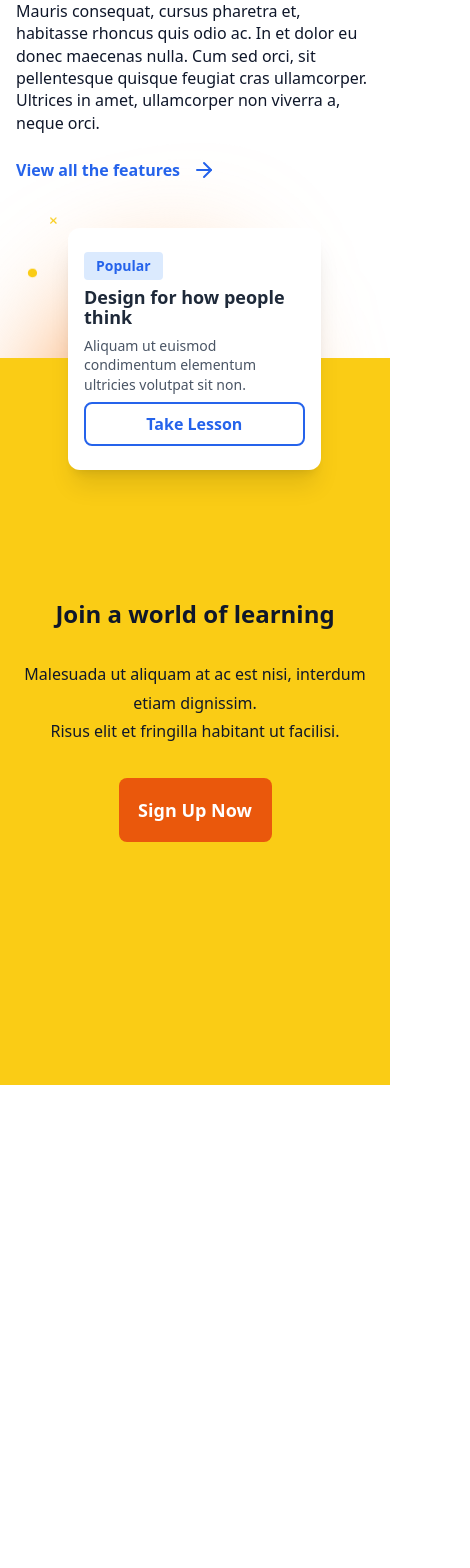
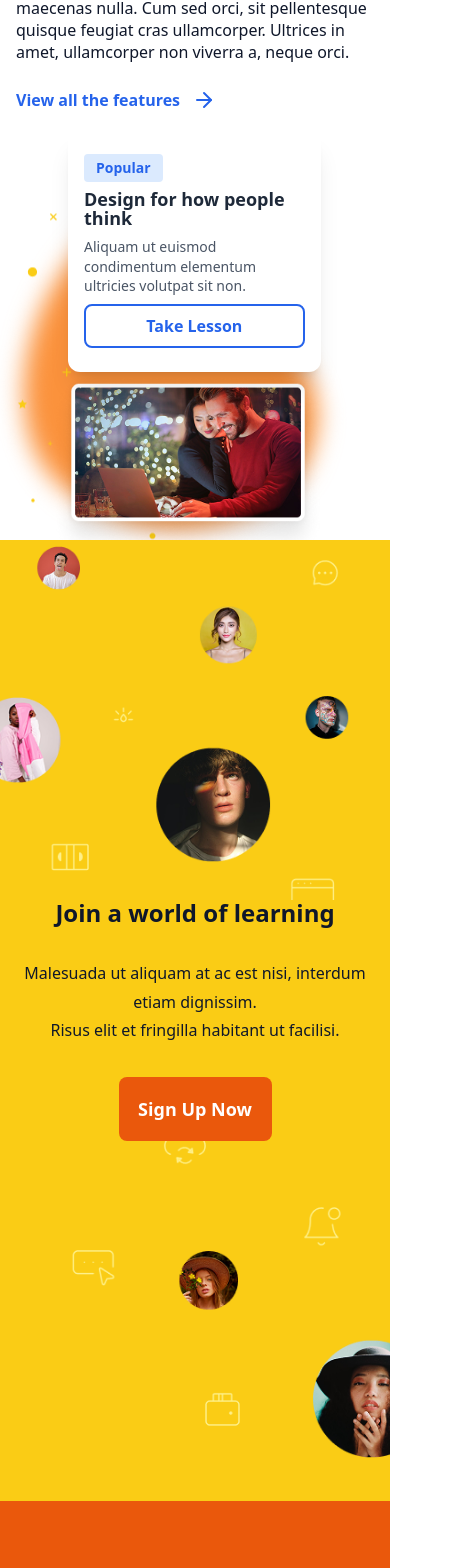
Before and after one commit to Mauricio-Chiapetta/buzzvel_2025_fe_test, a Next.js app: page / in a window 390 px wide. Shown: the part 5335-6903 px from the top of the page, 470 px wide, since content can reach past the window. Before the commit the page ends 6420 px from the top, so only its background shows below. Built offline with nearby package versions, Linux system fonts and the light colour scheme.

Commit message:
Add CTA and Form components for subscription functionality - Created a new CTA component that prompts users for their next project. - Implemented a Form component with email and message input fields. - Integrated Zod for email validation in the form. - Added a button for requesting a demo.

```diff
--- a/package.json
+++ b/package.json
@@ -20,7 +20,8 @@
     "react-dom": "^19.0.0",
     "react-icons": "^5.5.0",
     "swiper": "^11.2.6",
-    "tailwind-merge": "^3.2.0"
+    "tailwind-merge": "^3.2.0",
+    "zod": "^3.24.4"
   },
   "devDependencies": {
     "@eslint/eslintrc": "^3",
--- /dev/null
+++ b/src/app/components/(Sections)/CTA.tsx
@@ -0,0 +1,18 @@
+"use client"
+import { Form } from "../Form";
+
+export function CTA() {
+  return (
+    <div className="bg-orange px-20 py-[86px] flex justify-center">
+      <div className="w-7xl h-[507px] flex flex-col items-center gap-8">
+        <h1 className="text-white font-bold text-[56px]">
+          Ready for your next project?
+        </h1>
+        <p className="text-white text-[32px] tracking-wide font-light">
+          Sit elit feugiat turpis sed integer integer accumsan turpis.
+        </p>
+        <Form />
+      </div>
+    </div>
+  );
+}
--- a/src/app/components/(Sections)/Features.tsx
+++ b/src/app/components/(Sections)/Features.tsx
@@ -1,7 +1,5 @@
 import vector from "@/app/assets/images/Vector-14.png";
 import Image from "next/image";
-import Link from "next/link";
-import { ArrowRight } from "lucide-react";
 import picture01 from "@/app/assets/images/Picture01.png";
 import picture02 from "@/app/assets/images/Picture02.png";
 import picture03 from "@/app/assets/images/Picture03.png";
@@ -13,8 +11,8 @@ import { LinkButton } from "../Link-Button";
 
 export function Features() {
   return (
-    <section className="lg:p-20 lg:gap-20 gap-16 flex max-h-[639px] px-4 py-12 justify-center lg:flex-row flex-col">
-      <div className="flex flex-col lg:w-[600px] lg:gap-8 gap-6">
+    <section className="lg:p-20 gap-20 flex h-[639px] px-4 justify-center lg:flex-row flex-col">
+      <div className="flex flex-col lg:w-[600px] lg:gap-8 gap-6 w-[361px]">
         <h1 className="lg:text-[56px] text-2xl text-grayBlue font-bold leading-[110%]">
           All the cool{" "}
           <span className="relative inline-block">
@@ -37,9 +35,9 @@ export function Features() {
         <LinkButton>View all the features</LinkButton>
       </div>
 
-      <div className="lg:w-[600px] w-[361px] lg:h-[479px] lg:mt-0 mt-16">
+      <div className="lg:w-[534px] w-[361px] lg:h-[522px] h-[421px]">
         <div className="relative w-full">
-          <div className="absolute z-30 -bottom-40 lg:left-10 left-13 w-[70%] lg:w-[60%]">
+          <div className="absolute z-30 lg:-bottom-40 lg:left-10 left-13 w-[70%] lg:w-[60%] -bottom-45">
             <CardComponent
               badge="Popular"
               subtitle="Aliquam ut euismod condimentum elementum ultricies volutpat sit non. "
@@ -49,12 +47,12 @@ export function Features() {
           <Image
             src={blobImage}
             alt="blob Image"
-            className="lg:w-[534px] lg:h-[522px] w-[80%] h-[455px] absolute -z-20 -bottom-110 -rotate-12 blur-3xl"
+            className="lg:w-[534px] lg:h-[522px] w-[80%] h-[80%px] absolute -z-20 lg:-bottom-110 -rotate-12 lg:blur-3xl blur-md"
           />
           <Image
             src={icons}
             alt="icons"
-            className="absolute -z-10 lg:transalte-y-[50%] translate-y-[3%] -bottom-110 max-w-[256px] max-h-[553px] lg:left-80 -rotate-180 "
+            className="absolute -z-10 lg:transalte-y-[50%] translate-y-[3%] lg:-bottom-110 lg:max-w-[256px] lg:max-h-[553px] lg:left-80 -rotate-180 "
           />
           <Image
             src={picture01}
@@ -69,7 +67,7 @@ export function Features() {
           <Image
             src={picture02}
             alt="picture two"
-            className="absolute -bottom-100 -z-10 "
+            className="absolute -bottom-100 -z-10 p-10 lg:p-0"
           />
           <Image
             src={picture03}
--- a/src/app/components/(Sections)/Join.tsx
+++ b/src/app/components/(Sections)/Join.tsx
@@ -1,8 +1,21 @@
 import { Button } from "../Button";
 import Image from "next/image";
+import roundImage from "@/app/assets/images/CardsRound.png";
+import roundImage02 from "@/app/assets/images/CardsRound02.png";
+
 export function Join() {
   return (
-        <section className="bg-yellow flex justify-center lg:px-20 px-4 lg:py-64 py-[243.17px]">
+    <section className="bg-yellow flex justify-center lg:px-20 lg:py-64 relative lg:flex-row flex-col items-center">
+      {/* left icons */}
+      <div className="lg:absolute lg:left-0 lg:top-[10%] lg:z-0 ">
+        {/* its better use individual images for this part but to economize time i made it in this form */}
+        <Image
+          src={roundImage}
+          alt="round icons left"
+          className="lg:w-full lg:h-full h-[360px] object-cover pointer-events-none"
+        />
+      </div>
+
       <div className="lg:w-7xl w-[361px] flex flex-col items-center justify-center gap-8">
         <h1 className="text-grayBlue font-bold leading-[110%] lg:text-[56px] text-2xl text-center">
           Join a world of learning
@@ -12,13 +25,16 @@ export function Join() {
           <br />
           Risus elit et fringilla habitant ut facilisi.
         </p>
-              <Button variant="orange">
-                Sign Up Now
-              </Button>
+        <Button variant="orange">Sign Up Now</Button>
       </div>
-
-            <div></div>
-            <div></div>
+      {/* right icons */}
+      <div className="lg:absolute lg:right-0 lg:top-[10%] lg:z-1">
+        <Image
+          src={roundImage02}
+          alt="round icons right"
+          className="lg:w-full lg:h-full h-[360px] object-cover pointer-events-none"
+        />
+      </div>
     </section>
   );
 }
--- a/src/app/components/Button.tsx
+++ b/src/app/components/Button.tsx
@@ -13,7 +13,7 @@ export function Button({
 }: ButtonProps) {
   const variants = {
     orange: "bg-orange hover:bg-orange/80",
-    blue: "bg-grayBlue hover:bg-grayBlue/80",
+    blue: "bg-grayBlue hover:bg-grayBlue/90",
   };
   return (
     <button
--- /dev/null
+++ b/src/app/components/Form.tsx
@@ -0,0 +1,42 @@
+import { FormEvent } from "react";
+import { Button } from "./Button";
+import { z } from "zod";
+
+const subscriptionSchema = z.object({
+  email: z.string().email("Enter a valid email!"),
+});
+type SubscriptionSchema = z.infer<typeof subscriptionSchema>;
+// install react hook form !! and make this form more professional.
+export function Form() {
+  const handleForm = (ev: FormEvent) => {
+    ev.preventDefault();
+  };
+  return (
+    <form
+      onSubmit={handleForm}
+      className="flex flex-col justify-center gap-8 w-[550px]"
+    >
+      <div className="flex flex-col gap-5">
+        <label htmlFor="Email" className="text-lg text-white font-normal">
+          Email
+        </label>
+        <input
+          type="email"
+          placeholder="Enter your email"
+          className="bg-white rounded-md p-4"
+        />
+        <label htmlFor="Email" className="text-lg text-white font-normal">
+          Message
+        </label>
+        <input
+          type="text"
+          placeholder="What are you say ?"
+          className="bg-white rounded-md px-4 py-8"
+        />
+      </div>
+      <div className="flex justify-center">
+        <Button variant="blue">Request Demo</Button>
+      </div>
+    </form>
+  );
+}
--- a/src/app/page.tsx
+++ b/src/app/page.tsx
@@ -7,6 +7,7 @@ import { StatisticsSection } from "@/app/components/(Sections)/StatisticsSection
 import { Depoiments } from "./components/(Sections)/Depoiments";
 import { Features } from "./components/(Sections)/Features";
 import { Join } from "./components/(Sections)/Join";
+import { CTA } from "./components/(Sections)/CTA";
 export default function Home() {
   return (
     <>
@@ -19,6 +20,7 @@ export default function Home() {
       <Depoiments/>
       <Features/>
       <Join/>
+      <CTA/>
     </>
   );
 }
```
Also changed, not shown: src/app/assets/images/CardsRound.png (renamed from src/app/assets/images/Cards Round.png), 1 other file (tests, documents, lock files or other folders). Lines whose indentation alone changed are shown as unchanged.
